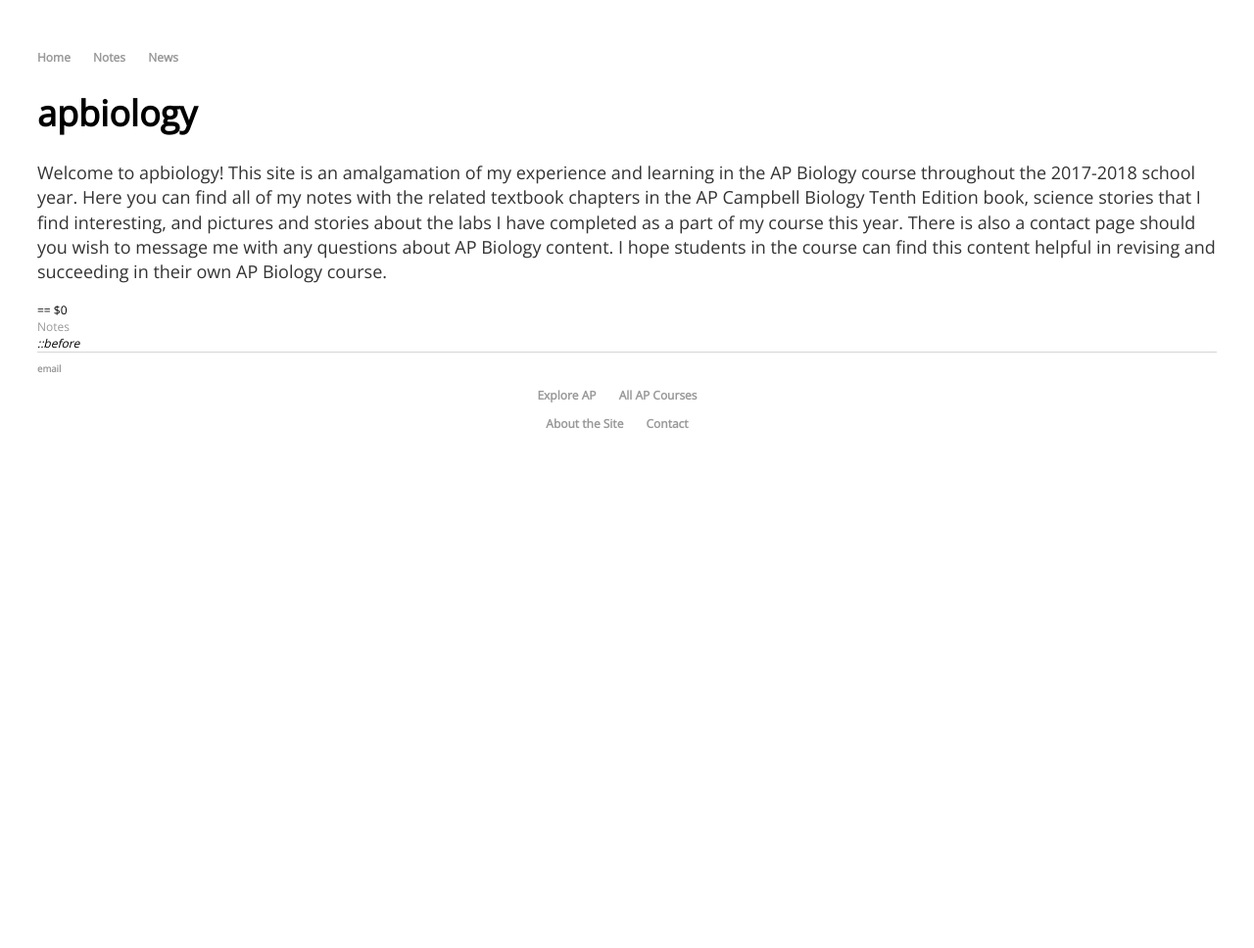
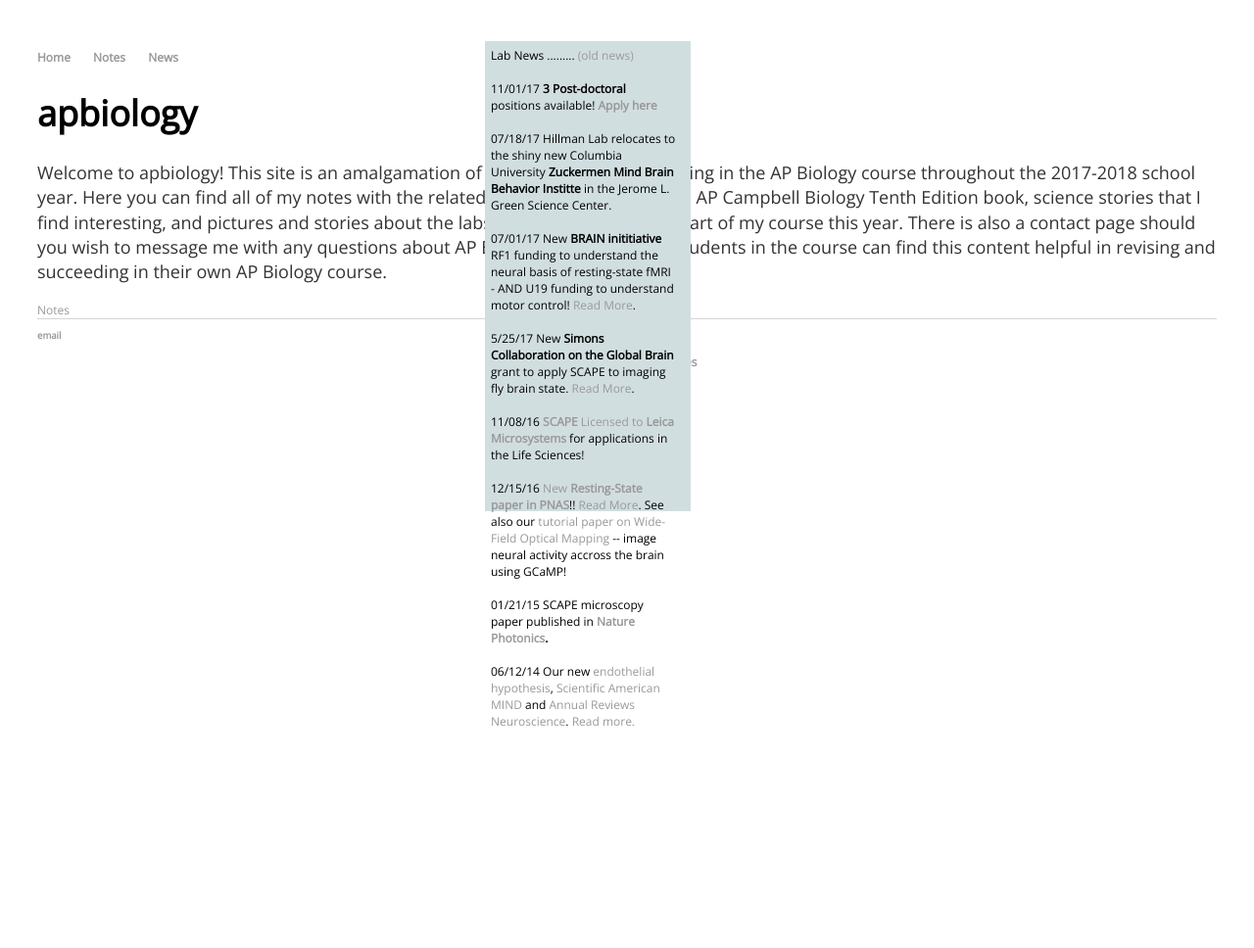
Before and after one commit to meganscarlett/meganscarlett.github.io, a Jekyll site: the page built from index.html, in a window 1280 px wide. Shown: the whole page at 98% size. Built offline with Jekyll 4.4.1, drawn with Linux system fonts in a browser that asks for light colours.

Commit message:
Update index.html

```diff
--- a/index.html
+++ b/index.html
@@ -12,18 +12,61 @@ There is also a contact page should you wish to message me with any questions ab
 
 I hope students in the course can find this content helpful in revising and succeeding in their own AP Biology course.</a></p>
 
+<div id="Recent News Box" style="height: 480px; left: 495px; position: absolute; top: 42px; width: 210px; background: #D1DEE0; z-index: 1;" class="style_SkipStroke_3">
+<table cellpadding="4">
+                <td width="189" ><span class="style11">Lab News</span><span class="style17"> .........       <a href="News.html">(old news)</a><br>
+
+                    <br>
+
+                  <span class="style3">
+
+                    11/01/17 <strong>3 Post-doctoral</strong> positions available! <a href="https://www.nature.com/naturejobs/science/jobs/629313-postdoctoral-scientist"><strong>Apply here</strong></a></span><span class="style17"><br>
+
+                    <br>
+                      </span><span class="style3"> 07/18/17 Hillman Lab relocates to the shiny new Columbia University <strong>Zuckermen Mind Brain Behavior Institte</strong> in the Jerome L. Green Science Center. </span><span class="style17"><br>
+
+                    <br>
+                      </span><span class="style3"> 07/01/17 New <strong>BRAIN inititiative</strong> RF1 funding to understand the neural basis of resting-state fMRI - AND U19 funding to understand motor control! <a href="https://zuckermaninstitute.columbia.edu/columbia-s-zuckerman-institute-awarded-251m-brain-initiative-drive-neuroscience-discovery">Read More</a>. </span><span class="style17"><br>
+
+                    <br>
+                    </span><span class="style3"> 5/25/17 New <strong>Simons Collaboration on the Global Brain</strong> grant to apply SCAPE to imaging  fly brain state. <a href="https://www.simonsfoundation.org/funded-project/the-representation-of-internal-state-in-the-fly-brain/">Read More</a>.</span><span class="style17"><br>
+
+                    <br>
+                      </span><span class="style3"> 11/08/16 <a href="http://www.leica-microsystems.com/company/press-portal/tab-content/press-details/article/real-time-3d-imaging-of-living-organisms-at-sub-cellular-resolution/News/detail/"><strong>SCAPE</strong> Licensed to <strong>Leica Microsystems</strong></a> for applications in the Life Sciences!</span><span class="style17"><br>
+
+                      <br>
+                          </span><span class="style3"> 12/15/16 <a href="http://www.pnas.org/content/early/2016/12/13/1525369113.abstract">New <strong>Resting-State paper in PNAS</strong></a>!! <a href="https://www.wired.com/2016/12/watch-brain-flicker-activity-rests/">Read More</a>. See also our <a href="http://rstb.royalsocietypublishing.org/content/371/1705/20150360.long">tutorial paper on Wide-Field Optical Mapping</a> -- image neural activity accross the brain using GCaMP! </span><span class="style17"><br>
+                          <br>
+                                </span><span class="style3">01/21/15 SCAPE microscopy paper published in <strong><a href="http://www.nature.com/nphoton/journal/v9/n2/full/nphoton.2014.323.html">Nature Photonics</a>.</strong></span><span class="style17"><br>
+
+                                        <br>
+                                                </span><span class="style3">06/12/14 Our new <a href="http://jaha.ahajournals.org/content/3/3/e000787.full">endothelial hypothesis</a>,<a href="http://www.scientificamerican.com/article/brain-disorders-might-arise-from-starving-neurons/"> Scientific American MIND</a> and <a href="http://www.annualreviews.org/doi/abs/10.1146/annurev-neuro-071013-014111">Annual Reviews Neuroscience</a>. <a href="http://engineering.columbia.edu/columbia-engineers-provide-new-insight-how-brain-regulates-its-blood-flow">Read more.</a></span></span><span class="style17"><br>
+                                                        </span></p>
+          </p>
+                      </p>
+                      </p>
+                      </p>
+                        </p>
+                      </p>
+                        </p>
+                        </p>
+                        </p>
+                  </p></td>
+            </table>
+          </div>
+
 <!-- OTHER FEEED -->
 
-<div class="row"> == $0
+<div class="row">
    <div class="col-md-4">
      <div class="head">
 	     <a class="off" href="/notes/">Notes</a>
+	     <!-- add fonts -->
 	   </div>
 	   <div class="bigspacer"></div>
 	   <div class="feedbox">
 	     <div class="note-title">
 	       <i class="fa fa-bullhorn fa-fw">
-		 ::before
 	       </i>
 	       <a class="off" href="/_posts/{{ post.date | date_to_xmlschema }}">
 		       		   {{ post.title }}
```
